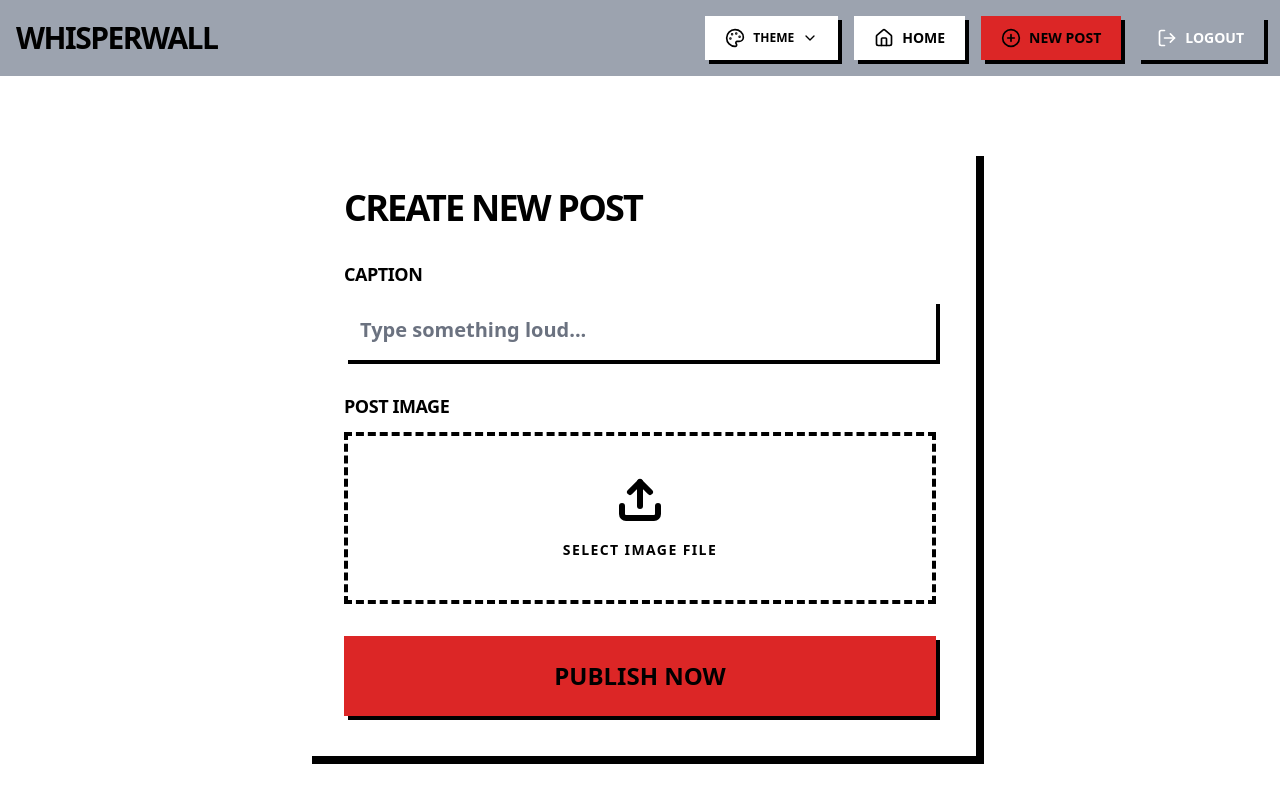
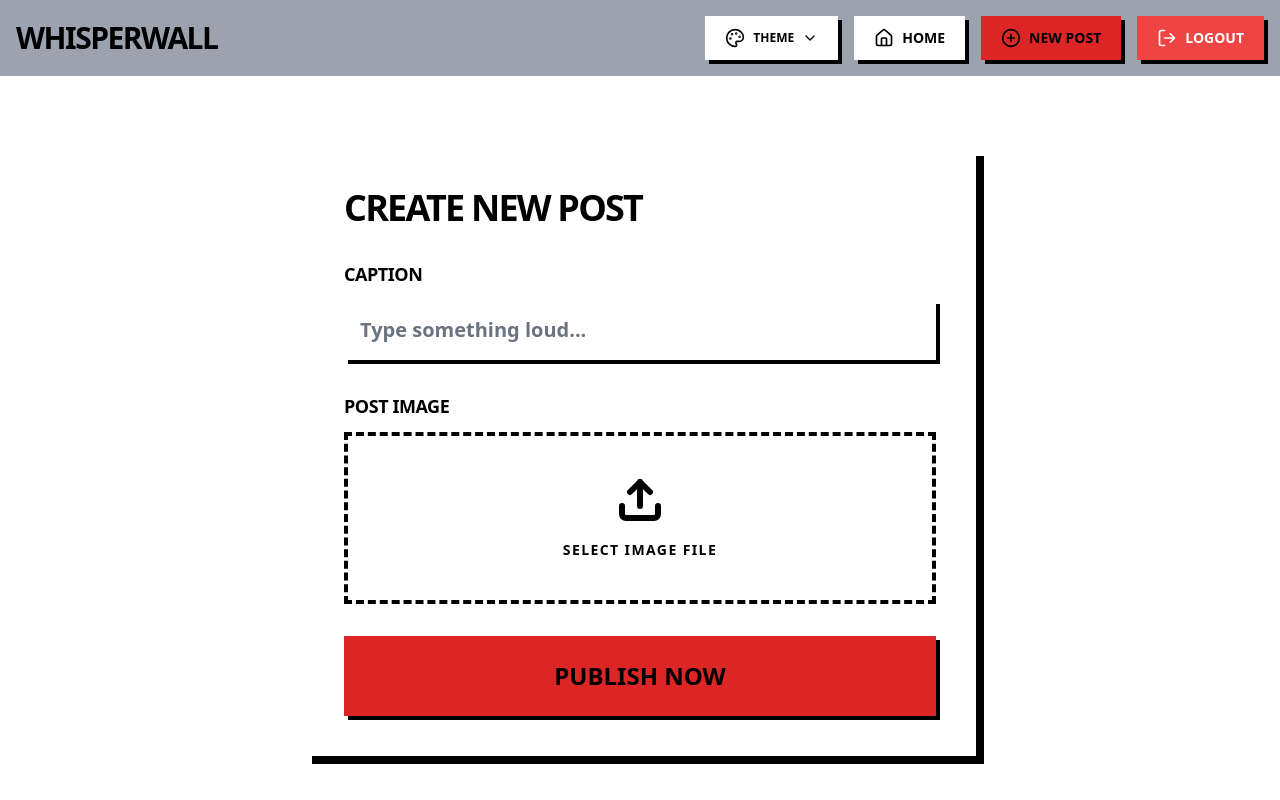
Before and after one commit to vineet1cg/MERN-Project, a React (Vite) app in the folder FRONTEND/: page /create in a window 1280 px wide. Built offline with nearby package versions, Linux system fonts and the light colour scheme; sample sign-in values are in the browser's storage.

Commit message:
fix: refine Soft Whisper theme to dark mode and fix button contrast

```diff
--- a/FRONTEND/src/index.css
+++ b/FRONTEND/src/index.css
@@ -18,6 +18,7 @@
     --text: #000000;
     /* Pure Black */
     --border-width: 4px;
+    --danger: #EF4444;
 }
 
 /* HIGH-IMPACT THEME CLASSES */
@@ -63,11 +64,18 @@
 }
 
 .theme-soft {
-    --main: #F472B6;    /* Pink 400 */
-    --secondary: #BE185D; /* Pink 700 */
-    --accent: #FDF2F8;  /* Pink 50 */
-    --bg: #FCE7F3;      /* Pink 100 */
-    --text: #000000;
+    --main: #FF4D94;
+    /* Vibrant Pink */
+    --secondary: #991B1B;
+    /* Dark Deep Red */
+    --accent: #2D121D;
+    /* Dark Muted Pink */
+    --bg: #1A0B12;
+    /* Deep Pinkish Black */
+    --text: #FFFFFF;
+    /* White for Contrast */
+    --danger: #F43F5E;
+    /* Rose 500 */
 }
 
 @layer base {
```
